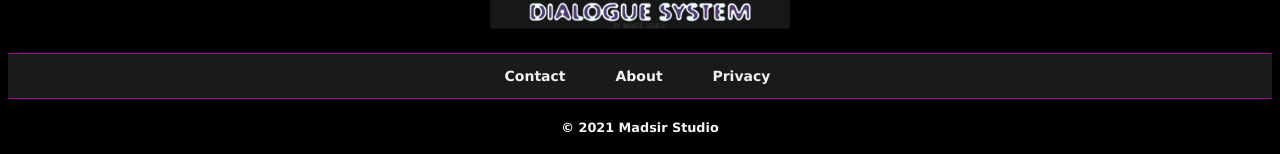
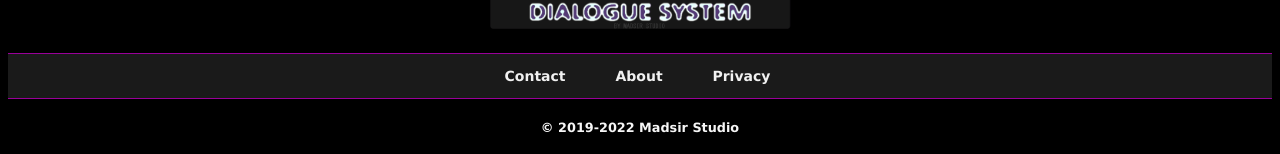
Before and after one commit to Madsir/madsirstudio.github.io, a Jekyll site: the page built from index.html, in a window 1280 px wide. Shown: the part 1802-1956 px from the top of the page. Built offline with Jekyll 4.4.1, drawn with Linux system fonts in a browser that asks for light colours.

Commit message:
Update default.html

```diff
--- a/_layouts/default.html
+++ b/_layouts/default.html
@@ -37,7 +37,7 @@
 			</ul>
 		</footer>
 			<center>
-				<h5>© 2021 Madsir Studio</h4>
+				<h5>© 2019-2022 Madsir Studio</h4>
 			</center>
 	</body>
 </html>
```
